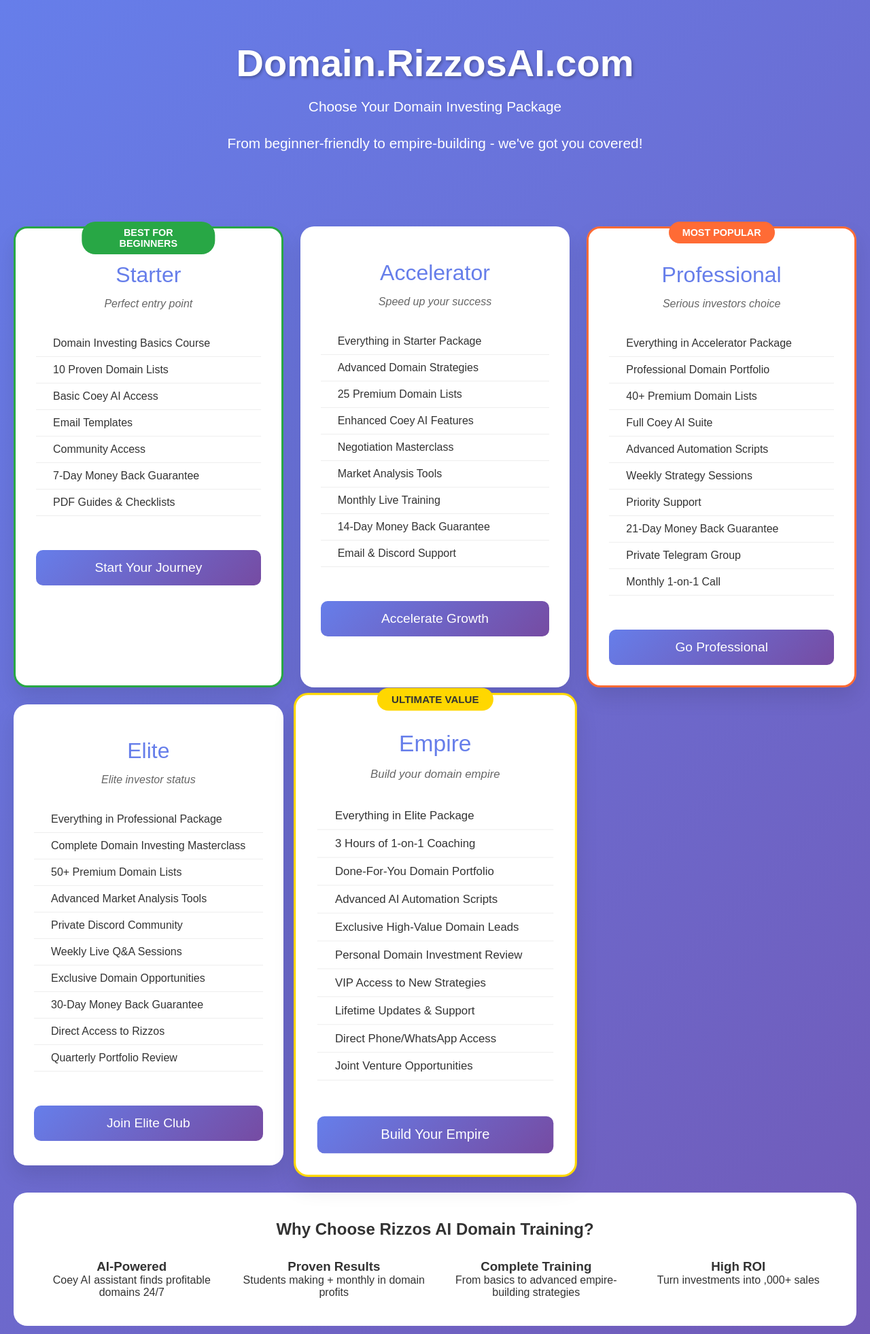
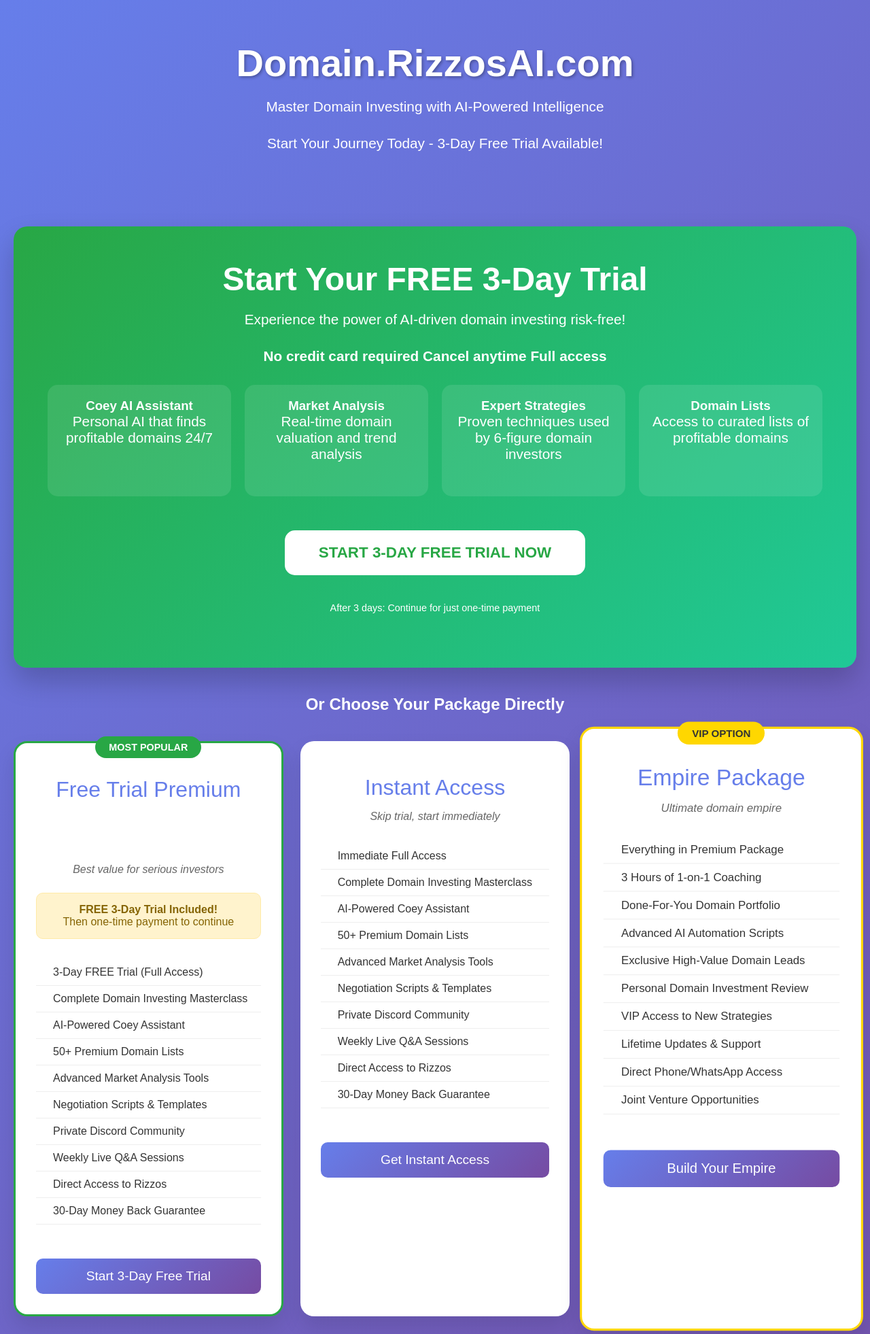
Before and after one commit to rizzosai/shop, a Python web app: template templates/domain_packages.html in a window 1280 px wide. Shown: the top 1962 px of the page at 68% size. Run offline with Jinja, Linux system fonts and the light colour scheme; the template is opened without the code that fills it, so the values that code supplies are empty.

Commit message:
Update trial period to 3 days - webhook system and domain packages page updated for 3-day trial flow

```diff
--- a/templates/domain_packages.html
+++ b/templates/domain_packages.html
@@ -3,7 +3,7 @@
 <head>
     <meta charset="UTF-8">
     <meta name="viewport" content="width=device-width, initial-scale=1.0">
-    <title>Domain.RizzosAI.com - Choose Your Package</title>
+    <title>Domain.RizzosAI.com - Start Your Free Trial</title>
     <style>
         * {
             margin: 0;
@@ -41,9 +41,61 @@
             margin-bottom: 30px;
         }
 
+        .free-trial-hero {
+            background: linear-gradient(135deg, #28a745, #20c997);
+            color: white;
+            padding: 50px;
+            border-radius: 20px;
+            text-align: center;
+            margin: 40px 0;
+            box-shadow: 0 20px 40px rgba(0,0,0,0.2);
+        }
+
+        .free-trial-hero h2 {
+            font-size: 3em;
+            margin-bottom: 20px;
+        }
+
+        .free-trial-hero p {
+            font-size: 1.3em;
+            margin-bottom: 30px;
+        }
+
+        .trial-features {
+            display: grid;
+            grid-template-columns: repeat(auto-fit, minmax(250px, 1fr));
+            gap: 20px;
+            margin: 30px 0;
+        }
+
+        .trial-feature {
+            background: rgba(255,255,255,0.1);
+            padding: 20px;
+            border-radius: 15px;
+            text-align: center;
+        }
+
+        .start-trial-btn {
+            background: white;
+            color: #28a745;
+            padding: 20px 50px;
+            border: none;
+            border-radius: 15px;
+            font-size: 1.4em;
+            font-weight: bold;
+            cursor: pointer;
+            margin: 20px;
+            transition: all 0.3s;
+        }
+
+        .start-trial-btn:hover {
+            transform: translateY(-3px);
+            box-shadow: 0 15px 30px rgba(0,0,0,0.3);
+        }
+
         .packages-section {
             display: grid;
-            grid-template-columns: repeat(auto-fit, minmax(300px, 1fr));
+            grid-template-columns: repeat(auto-fit, minmax(350px, 1fr));
             gap: 25px;
             margin: 40px 0;
         }
@@ -115,6 +167,13 @@
             margin-bottom: 10px;
         }
 
+        .original-price {
+            text-decoration: line-through;
+            color: #999;
+            font-size: 0.6em;
+            margin-right: 10px;
+        }
+
         .package-subtitle {
             color: #666;
             margin-bottom: 25px;
@@ -158,62 +217,22 @@
             box-shadow: 0 10px 20px rgba(0,0,0,0.2);
         }
 
+        .conversion-notice {
+            background: #fff3cd;
+            border: 1px solid #ffeaa7;
+            color: #856404;
+            padding: 15px;
+            border-radius: 10px;
+            margin: 20px 0;
+            text-align: center;
+        }
+
         .value-proposition {
             background: white;
             border-radius: 20px;
             padding: 40px;
             margin: 40px 0;
             text-align: center;
-        }
-
-        .testimonials {
-            background: white;
-            border-radius: 20px;
-            padding: 40px;
-            margin: 40px 0;
-        }
-
-        .testimonial {
-            background: #f8f9fa;
-            padding: 25px;
-            border-radius: 15px;
-            margin: 20px 0;
-            border-left: 5px solid #667eea;
-        }
-
-        .comparison-table {
-            background: white;
-            border-radius: 20px;
-            padding: 40px;
-            margin: 40px 0;
-            overflow-x: auto;
-        }
-
-        table {
-            width: 100%;
-            border-collapse: collapse;
-        }
-
-        th, td {
-            padding: 15px;
-            text-align: center;
-            border-bottom: 1px solid #eee;
-        }
-
-        th {
-            background: #667eea;
-            color: white;
-            font-weight: bold;
-        }
-
-        .check {
-            color: #28a745;
-            font-size: 1.2em;
-        }
-
-        .cross {
-            color: #dc3545;
-            font-size: 1.2em;
         }
 
         @media (max-width: 768px) {
@@ -235,92 +254,96 @@
     <div class="container">
         <div class="header">
             <h1> Domain.RizzosAI.com</h1>
-            <p>Choose Your Domain Investing Package</p>
-            <p>From beginner-friendly to empire-building - we've got you covered!</p>
+            <p>Master Domain Investing with AI-Powered Intelligence</p>
+            <p>Start Your Journey Today - 3-Day Free Trial Available!</p>
+        </div>
+
+        <div class="free-trial-hero">
+            <h2> Start Your FREE 3-Day Trial</h2>
+            <p>Experience the power of AI-driven domain investing risk-free!</p>
+            <p><strong>No credit card required  Cancel anytime  Full access</strong></p>
+
+            <div class="trial-features">
+                <div class="trial-feature">
+                    <h3> Coey AI Assistant</h3>
+                    <p>Personal AI that finds profitable domains 24/7</p>
+                </div>
+                <div class="trial-feature">
+                    <h3> Market Analysis</h3>
+                    <p>Real-time domain valuation and trend analysis</p>
+                </div>
+                <div class="trial-feature">
+                    <h3> Expert Strategies</h3>
+                    <p>Proven techniques used by 6-figure domain investors</p>
+                </div>
+                <div class="trial-feature">
+                    <h3> Domain Lists</h3>
+                    <p>Access to curated lists of profitable domains</p>
+                </div>
+            </div>
+
+            <button class="start-trial-btn" onclick="startFreeTrial()"> START 3-DAY FREE TRIAL NOW</button>
+            <p style="margin-top: 20px; font-size: 0.9em;">After 3 days: Continue for just  one-time payment</p>
+        </div>
+
+        <div style="text-align: center; margin: 40px 0;">
+            <h2 style="color: white; margin-bottom: 20px;">Or Choose Your Package Directly</h2>
         </div>
 
         <div class="packages-section">
             <div class="package starter">
-                <div class="package-badge badge-starter">BEST FOR BEGINNERS</div>
-                <div class="package-title"> Starter</div>
-                <div class="package-price"></div>
-                <div class="package-subtitle">Perfect entry point</div>
+                <div class="package-badge badge-starter">MOST POPULAR</div>
+                <div class="package-title"> Free Trial  Premium</div>
+                <div class="package-price">
+                    <span class="original-price"></span>
+
+                </div>
+                <div class="package-subtitle">Best value for serious investors</div>
+                <div class="conversion-notice">
+                    <strong>FREE 3-Day Trial Included!</strong><br>
+                    Then  one-time payment to continue
+                </div>
                 <ul class="package-features">
-                    <li>Domain Investing Basics Course</li>
-                    <li>10 Proven Domain Lists</li>
-                    <li>Basic Coey AI Access</li>
-                    <li>Email Templates</li>
-                    <li>Community Access</li>
-                    <li>7-Day Money Back Guarantee</li>
-                    <li>PDF Guides & Checklists</li>
+                    <li>3-Day FREE Trial (Full Access)</li>
+                    <li>Complete Domain Investing Masterclass</li>
+                    <li>AI-Powered Coey Assistant</li>
+                    <li>50+ Premium Domain Lists</li>
+                    <li>Advanced Market Analysis Tools</li>
+                    <li>Negotiation Scripts & Templates</li>
+                    <li>Private Discord Community</li>
+                    <li>Weekly Live Q&A Sessions</li>
+                    <li>Direct Access to Rizzos</li>
+                    <li>30-Day Money Back Guarantee</li>
                 </ul>
-                <button class="buy-btn" onclick="selectPackage('starter', 29)"> Start Your Journey</button>
+                <button class="buy-btn" onclick="selectPackage('trial-to-premium', 499)"> Start 3-Day Free Trial</button>
             </div>
 
             <div class="package">
-                <div class="package-title"> Accelerator</div>
+                <div class="package-title"> Instant Access</div>
                 <div class="package-price"></div>
-                <div class="package-subtitle">Speed up your success</div>
+                <div class="package-subtitle">Skip trial, start immediately</div>
                 <ul class="package-features">
-                    <li>Everything in Starter Package</li>
-                    <li>Advanced Domain Strategies</li>
-                    <li>25 Premium Domain Lists</li>
-                    <li>Enhanced Coey AI Features</li>
-                    <li>Negotiation Masterclass</li>
-                    <li>Market Analysis Tools</li>
-                    <li>Monthly Live Training</li>
-                    <li>14-Day Money Back Guarantee</li>
-                    <li>Email & Discord Support</li>
-                </ul>
-                <button class="buy-btn" onclick="selectPackage('accelerator', 99)"> Accelerate Growth</button>
-            </div>
-
-            <div class="package popular">
-                <div class="package-badge badge-popular">MOST POPULAR</div>
-                <div class="package-title"> Professional</div>
-                <div class="package-price"></div>
-                <div class="package-subtitle">Serious investors choice</div>
-                <ul class="package-features">
-                    <li>Everything in Accelerator Package</li>
-                    <li>Professional Domain Portfolio</li>
-                    <li>40+ Premium Domain Lists</li>
-                    <li>Full Coey AI Suite</li>
-                    <li>Advanced Automation Scripts</li>
-                    <li>Weekly Strategy Sessions</li>
-                    <li>Priority Support</li>
-                    <li>21-Day Money Back Guarantee</li>
-                    <li>Private Telegram Group</li>
-                    <li>Monthly 1-on-1 Call</li>
-                </ul>
-                <button class="buy-btn" onclick="selectPackage('professional', 249)"> Go Professional</button>
-            </div>
-
-            <div class="package">
-                <div class="package-title"> Elite</div>
-                <div class="package-price"></div>
-                <div class="package-subtitle">Elite investor status</div>
-                <ul class="package-features">
-                    <li>Everything in Professional Package</li>
+                    <li>Immediate Full Access</li>
                     <li>Complete Domain Investing Masterclass</li>
+                    <li>AI-Powered Coey Assistant</li>
                     <li>50+ Premium Domain Lists</li>
                     <li>Advanced Market Analysis Tools</li>
+                    <li>Negotiation Scripts & Templates</li>
                     <li>Private Discord Community</li>
                     <li>Weekly Live Q&A Sessions</li>
-                    <li>Exclusive Domain Opportunities</li>
+                    <li>Direct Access to Rizzos</li>
                     <li>30-Day Money Back Guarantee</li>
-                    <li>Direct Access to Rizzos</li>
-                    <li>Quarterly Portfolio Review</li>
                 </ul>
-                <button class="buy-btn" onclick="selectPackage('elite', 499)"> Join Elite Club</button>
+                <button class="buy-btn" onclick="selectPackage('instant-access', 499)"> Get Instant Access</button>
             </div>
 
             <div class="package featured">
-                <div class="package-badge badge-featured">ULTIMATE VALUE</div>
-                <div class="package-title"> Empire</div>
+                <div class="package-badge badge-featured">VIP OPTION</div>
+                <div class="package-title"> Empire Package</div>
                 <div class="package-price"></div>
-                <div class="package-subtitle">Build your domain empire</div>
+                <div class="package-subtitle">Ultimate domain empire</div>
                 <ul class="package-features">
-                    <li>Everything in Elite Package</li>
+                    <li>Everything in Premium Package</li>
                     <li>3 Hours of 1-on-1 Coaching</li>
                     <li>Done-For-You Domain Portfolio</li>
                     <li>Advanced AI Automation Scripts</li>
@@ -336,11 +359,11 @@
         </div>
 
         <div class="value-proposition">
-            <h2> Why Choose Rizzos AI Domain Training?</h2>
+            <h2> Why Start Your 3-Day Free Trial Today?</h2>
             <div style="display: grid; grid-template-columns: repeat(auto-fit, minmax(250px, 1fr)); gap: 30px; margin-top: 30px;">
                 <div>
                     <h3> AI-Powered</h3>
-                    <p>Coey AI assistant finds profitable domains 24/7</p>
+                    <p>Coey AI finds domains worth + while you sleep</p>
                 </div>
                 <div>
                     <h3> Proven Results</h3>
@@ -348,130 +371,65 @@
                 </div>
                 <div>
                     <h3> Complete Training</h3>
-                    <p>From basics to advanced empire-building strategies</p>
+                    <p>From  to  domain portfolio in 90 days</p>
                 </div>
                 <div>
                     <h3> High ROI</h3>
                     <p>Turn  investments into ,000+ sales</p>
                 </div>
             </div>
-        </div>
 
-        <div class="comparison-table">
-            <h2 style="text-align: center; margin-bottom: 30px;"> Package Comparison</h2>
-            <table>
-                <tr>
-                    <th>Feature</th>
-                    <th>Starter</th>
-                    <th>Accelerator</th>
-                    <th>Professional</th>
-                    <th>Elite</th>
-                    <th>Empire</th>
-                </tr>
-                <tr>
-                    <td>Domain Lists</td>
-                    <td>10</td>
-                    <td>25</td>
-                    <td>40+</td>
-                    <td>50+</td>
-                    <td>50+</td>
-                </tr>
-                <tr>
-                    <td>Coey AI Access</td>
-                    <td class="check"></td>
-                    <td class="check"></td>
-                    <td class="check"></td>
-                    <td class="check"></td>
-                    <td class="check"></td>
-                </tr>
-                <tr>
-                    <td>Live Training</td>
-                    <td class="cross"></td>
-                    <td>Monthly</td>
-                    <td>Weekly</td>
-                    <td>Weekly</td>
-                    <td>Weekly</td>
-                </tr>
-                <tr>
-                    <td>1-on-1 Coaching</td>
-                    <td class="cross"></td>
-                    <td class="cross"></td>
-                    <td>Monthly</td>
-                    <td>Quarterly</td>
-                    <td>3 Hours</td>
-                </tr>
-                <tr>
-                    <td>Done-For-You Portfolio</td>
-                    <td class="cross"></td>
-                    <td class="cross"></td>
-                    <td class="cross"></td>
-                    <td class="cross"></td>
-                    <td class="check"></td>
-                </tr>
-                <tr>
-                    <td>Direct Access to Rizzos</td>
-                    <td class="cross"></td>
-                    <td class="cross"></td>
-                    <td class="cross"></td>
-                    <td class="check"></td>
-                    <td class="check"></td>
-                </tr>
-            </table>
-        </div>
-
-        <div class="testimonials">
-            <h2 style="text-align: center; margin-bottom: 30px;"> Success Stories</h2>
-
-            <div class="testimonial">
-                <p>"Started with the  Starter package, made my money back in 2 days! Upgraded to Professional within a week."</p>
-                <strong>- Jake M., Professional Member</strong>
-            </div>
-
-            <div class="testimonial">
-                <p>"The  Professional package changed my life. Making + monthly flipping domains now!"</p>
-                <strong>- Lisa R., Professional Member</strong>
-            </div>
-
-            <div class="testimonial">
-                <p>"Empire package was the best investment I ever made.  in domain sales in 6 months!"</p>
-                <strong>- Marcus T., Empire Member</strong>
-            </div>
-
-            <div class="testimonial">
-                <p>"Coey AI found me a domain that sold for . This system pays for itself!"</p>
-                <strong>- Sarah L., Elite Member</strong>
+            <div style="margin-top: 40px; padding: 30px; background: #f8f9fa; border-radius: 15px;">
+                <h3> 3-Day Trial Success Stories</h3>
+                <p><em>"I made  in my 3-day trial alone! Couldn't believe it was real until I got paid."</em> - Sarah M.</p>
+                <p><em>"The AI found me a domain that sold for  during my trial. Easiest  I ever spent!"</em> - Marcus R.</p>
+                <p><em>"3-day trial convinced me this system works. Now making + monthly."</em> - Jennifer L.</p>
             </div>
         </div>
 
         <div style="text-align: center; margin: 40px 0; background: white; padding: 40px; border-radius: 20px;">
             <h2> Ready to Start Your Domain Empire?</h2>
-            <p style="font-size: 1.2em; margin: 20px 0;">Choose your package above and start making money with domains today!</p>
+            <p style="font-size: 1.2em; margin: 20px 0;">Start your 3-day free trial today - no risk, all reward!</p>
+            <button class="start-trial-btn" onclick="startFreeTrial()" style="margin: 20px 0;"> START 3-DAY FREE TRIAL NOW</button>
             <p><strong>Questions? Email:</strong> <a href="mailto:support@rizzosai.com">support@rizzosai.com</a></p>
         </div>
     </div>
 
     <script>
+        function startFreeTrial() {
+            // Store trial selection
+            localStorage.setItem('selectedPackage', 'free-trial');
+            localStorage.setItem('conversionPrice', 499);
+            localStorage.setItem('trialDays', 3);
+
+            // Show confirmation
+            alert( Awesome! Starting your FREE 3-Day Trial!\n\n Full access to everything\n No credit card required\n Cancel anytime\n\nAfter 3 days: Continue for just \n\nRedirecting to trial signup...);
+
+            // Redirect to trial signup
+            window.location.href = https://backoffice.rizzosai.com/trial-signup?package=free-trial&conversion=499&days=3;
+        }
+
         function selectPackage(packageType, price) {
             // Store package selection
             localStorage.setItem('selectedPackage', packageType);
             localStorage.setItem('selectedPrice', price);
 
-            // Show confirmation
-            alert( Great choice! You've selected the  package for UTF8{price}.\\n\\nRedirecting to secure checkout...);
+            let message = '';
+            if (packageType === 'trial-to-premium') {
+                message =  Great choice! Starting your FREE 3-Day Trial!\n\n Full access during trial\n Then -Force{price} to continue\n 30-day money back guarantee\n\nRedirecting to trial signup...;
+            } else {
+                message =  Excellent choice! You've selected the  package for -Force{price}.\n\nRedirecting to secure checkout...;
+            }
 
-            // Redirect to checkout page - you can customize this URL
-            window.location.href = https://backoffice.rizzosai.com/checkout?package=&price=;
+            alert(message);
+
+            // Redirect based on package type
+            if (packageType === 'trial-to-premium') {
+                window.location.href = https://backoffice.rizzosai.com/trial-signup?package=&conversion=&days=3;
+            } else {
+                window.location.href = https://backoffice.rizzosai.com/checkout?package=&price=;
+            }
         }
-
-        // Add smooth scrolling for better UX
-        document.querySelectorAll('a[href^="#"]').forEach(anchor => {
-            anchor.addEventListener('click', function (e) {
-                e.preventDefault();
-                document.querySelector(this.getAttribute('href')).scrollIntoView({
-                    behavior: 'smooth'
-                });
-            });
-        });
 
         // Add package hover effects
         document.querySelectorAll('.package').forEach(package => {
```
Also changed, not shown: app.py (+11 -6 lines), 2 other files.
